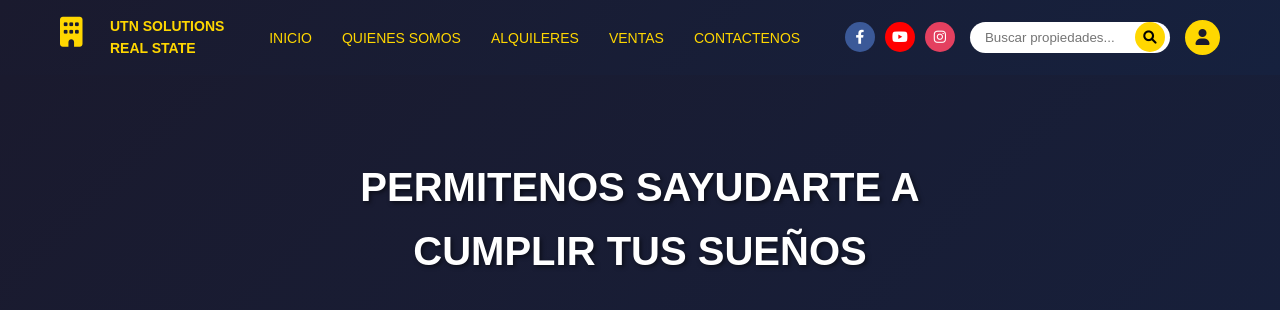
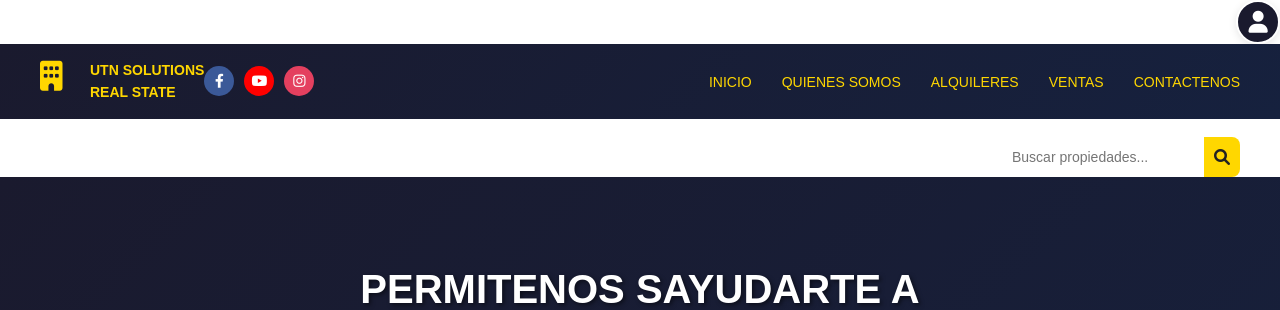
Before and after one commit to Zuly22/ProyectoWebPHP, a PHP site: page / in a window 1280 px wide. Shown: the top 310 px of the page. Run offline with PHP 8.4, Linux system fonts and the light colour scheme; data comes from the database, SQL or seed files in the repository.

Commit message:
Cambios
Cambios

```diff
--- a/css/styles.css
+++ b/css/styles.css
@@ -49,7 +49,6 @@ body {
   color: #333;
 }
 
-/* Header Styles */
 .header {
   background: linear-gradient(135deg, var(--color-primary) 0%, var(--color-secondary) 100%);
   padding: 15px 0;
@@ -57,12 +56,11 @@ body {
 }
 
 .header-container {
-  max-width: 1200px;
-  margin: 0 auto;
     display: flex;
+    align-items: center;
     justify-content: space-between;
-  align-items: center;
-  padding: 0 20px;
+    gap: 30px;
+    padding: 0 40px;
 }
 
 .logo {
@@ -77,7 +75,6 @@ body {
   margin-right: 10px;
 }
 
-/* Adding styles for dynamic logo images */
 .logo-image {
   width: 40px;
   height: 40px;
@@ -142,43 +139,61 @@ body {
 }
 
 .search-container {
-  position: relative;
+    display: flex;
+    justify-content: flex-end;
+    margin: 18px 40px 0 0;
 }
 
 .search-input {
-  padding: 8px 40px 8px 15px;
+    padding: 4px 8px;
+    border-radius: 8px 0 0 8px;
     border: none;
-  border-radius: 20px;
+    font-size: 14px;
     width: 200px;
+    height: 40px;
+    outline: none;
 }
 
 .search-btn {
-  position: absolute;
-  right: 5px;
-  top: 50%;
-  transform: translateY(-50%);
     background: #ffd700;
     border: none;
-  border-radius: 50%;
-  width: 30px;
-  height: 30px;
+    border-radius: 0 8px 8px 0;
+    padding: 0 10px;
+    height: 40px;
     cursor: pointer;
+    font-size: 16px;
+    color: #222;
+    transition: background 0.2s;
+    display: flex;
+    align-items: center;
+    justify-content: center;
+}
+.search-btn:hover {
+    background: #ffb400;
+    color: #222;
 }
 
 .login-icon {
-  background: #ffd700;
-  color: #1a1a2e;
-  width: 35px;
-  height: 35px;
+    background: #1a1a2e;
+    color: #fff;
     border-radius: 50%;
+    width: 44px;
+    height: 44px;
     display: flex;
     align-items: center;
     justify-content: center;
-  text-decoration: none;
-  font-weight: bold;
+    font-size: 22px;
+    box-shadow: 0 2px 8px rgba(0,0,0,0.10);
+    border: 2px solid #fff;
+    transition: background 0.2s, color 0.2s;
+    margin-left: auto;
 }
 
-/* Hero Section */
+.login-icon:hover {
+    background: #ffb400;
+    color: #222;
+}
+
 .hero {
   background: linear-gradient(135deg, #1a1a2e 0%, #16213e 100%);
   padding: 80px 0;
@@ -216,7 +231,6 @@ body {
   display: block;
 }
 
-/* About Section */
 .about {
   background: #f8f9fa;
   padding: 80px 0;
@@ -259,7 +273,6 @@ body {
   object-fit: cover;
 }
 
-/* Properties Sections */
 .properties {
   padding: 80px 0;
 }
@@ -360,7 +373,6 @@ body {
   background: #ffed4e;
 }
 
-/* Footer */
 .footer {
   background: var(--color-accent);
   padding: 40px 0 20px;
@@ -376,13 +388,13 @@ body {
 }
 
 .footer-section h3 {
-  color: #1a1a2e;
+  color: #ffffff;
   margin-bottom: 20px;
 }
 
 .footer-section p,
 .footer-section a {
-  color: #333;
+  color: #ffffff;
   text-decoration: none;
   margin-bottom: 10px;
   display: block;
@@ -414,11 +426,10 @@ body {
   text-align: center;
   margin-top: 30px;
   padding-top: 20px;
-  border-top: 1px solid #333;
-  color: #1a1a2e;
+  border-top: 2px solid #456897;
+  color: #ffffff;
 }
 
-/* Responsive */
 @media (max-width: 768px) {
   .header-container {
     flex-direction: column;
@@ -449,7 +460,6 @@ body {
   }
 }
 
-/* Admin Styles */
 .admin-panel {
   background: #f8f9fa;
   min-height: 100vh;
@@ -541,7 +551,6 @@ body {
   background: #c82333;
 }
 
-/* Adding styles for image previews in admin panel */
 .image-preview {
   max-width: 200px;
   max-height: 150px;
@@ -600,7 +609,6 @@ body {
   border: 1px solid #f5c6cb;
 }
 
-/* Adding small button styles for gallery actions */
 .btn-sm {
   padding: 6px 12px;
   font-size: 12px;
@@ -612,7 +620,6 @@ body {
   border: 1px solid #bee5eb;
 }
 
-/* Adding gallery grid styles for image management */
 .gallery-grid {
   display: grid;
   grid-template-columns: repeat(auto-fill, minmax(250px, 1fr));
@@ -652,7 +659,6 @@ body {
   margin-bottom: 30px;
 }
 
-/* Login Form */
 .login-container {
   min-height: 100vh;
   display: flex;
--- a/enviar_mensaje.php
+++ b/enviar_mensaje.php
@@ -54,3 +54,4 @@ if ($_SERVER["REQUEST_METHOD"] === "POST") {
     exit;
 }
 ?>
+ñ
```
Also changed, not shown: index.php (+18 -36 lines), uploads/banner_1756181814.jpg (added), uploads/logo_1756183394.png (added), uploads/logo_blanco_1756181758.png (added). Lines whose indentation alone changed are shown as unchanged.
